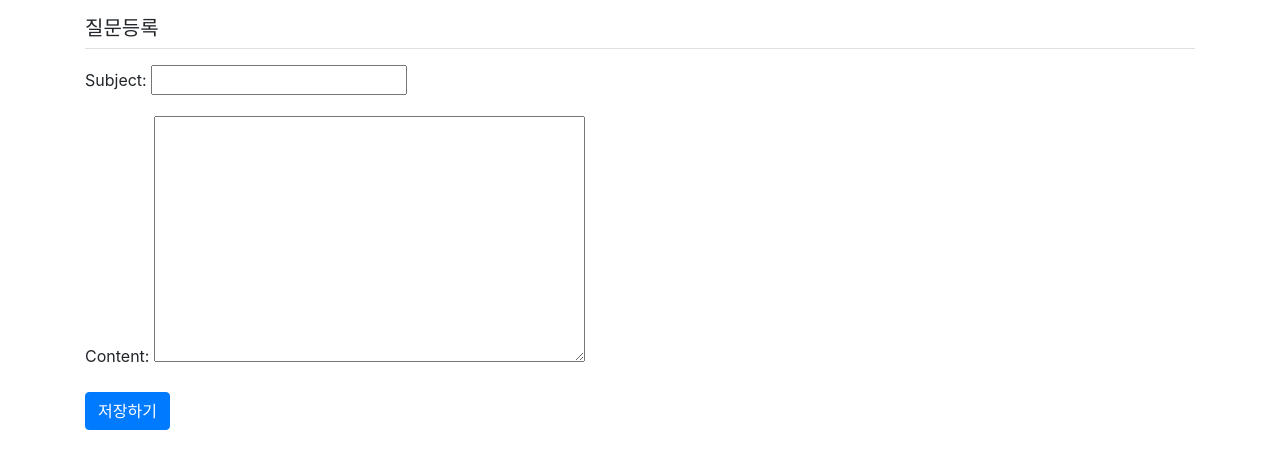
After one commit to MyaGya/django_pybo_project, a Django app: page /pybo/answer/create/ in a window 1280 px wide. The commit adds this page. Shown: the top 469 px of the page. Run offline with Django 3.2, Linux system fonts and the light colour scheme; some libraries are stand-ins or nearby versions.

Commit message:
form 폴더 생성 TDD를 위한 간단한 테스트를 위한 views함수의 뼈대 생성 url 매칭

```diff
--- /dev/null
+++ b/config/pybo/forms.py
@@ -0,0 +1,8 @@
+from django import forms
+from .models import Question
+
+
+class QuestionForm(forms.ModelForm):
+    class Meta:
+        model = Question
+        fields = ['subject', 'content']
--- a/config/pybo/urls.py
+++ b/config/pybo/urls.py
@@ -8,4 +8,6 @@ urlpatterns = [
     path('', views.index, name='index'),
     path('<int:question_id>/', views.detail, name='detail'),
     path('answer/create/<int:question_id>/', views.answer_create, name='answer_create'),
+    path('answer/create/', views.question_create, name='question_create'),
+
 ]
--- a/config/pybo/views.py
+++ b/config/pybo/views.py
@@ -3,6 +3,8 @@ from django.http import HttpResponse
 from .models import Question
 from django.shortcuts import get_object_or_404, redirect
 from django.utils import timezone
+from .forms import QuestionForm
+
 def index(request):
     '''
     pybo 목록 출력
@@ -29,3 +31,11 @@ def answer_create(request, question_id):
     question = get_object_or_404(Question, pk=question_id)
     question.answer_set.create(content=request.POST.get('content'), create_date=timezone.now())
     return redirect('pybo:detail', question_id=question.id)
+
+
+def question_create(request):
+    """
+    pybo 질문등록
+    """
+    form = QuestionForm()
+    return render(request, 'pybo/question_form.html', {'form': form})
--- /dev/null
+++ b/config/templates/pybo/question_form.html
@@ -0,0 +1,12 @@
+{% extends 'base.html' %}
+
+{% block content %}
+<div class="container">
+    <h5 class="my-3 border-bottom pb-2">질문등록</h5>
+    <form method="post" class="post-form my-3">
+        {% csrf_token %}
+        {{ form.as_p }}
+        <button type="submit" class="btn btn-primary">저장하기</button>
+    </form>
+</div>
+{% endblock %}
--- a/config/templates/pybo/question_list.html
+++ b/config/templates/pybo/question_list.html
@@ -30,6 +30,8 @@
         {% endif %}
         </tbody>
     </table>
+        <a href="{% url 'pybo:question_create' %}" class="btn btn-primary">질문 등록하기</a>
+
 </div>
 
 {% endblock %}
```
